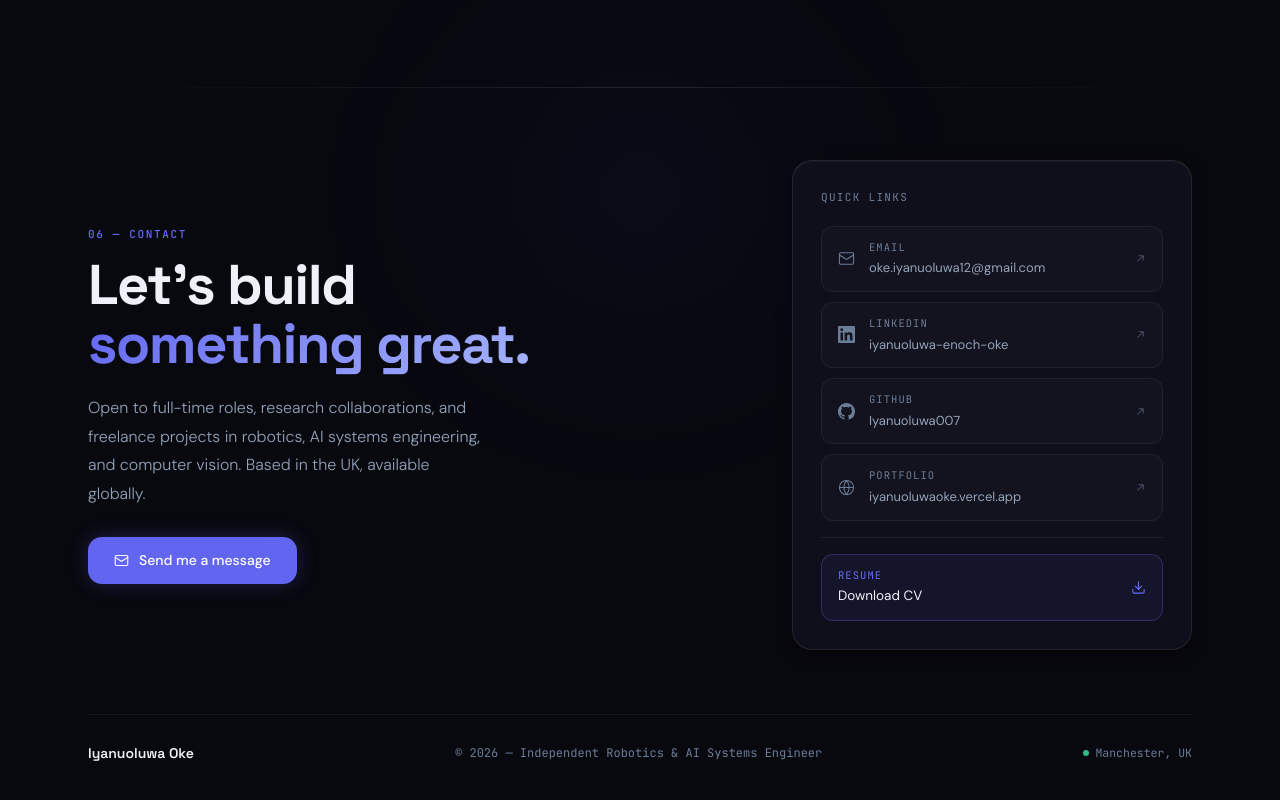
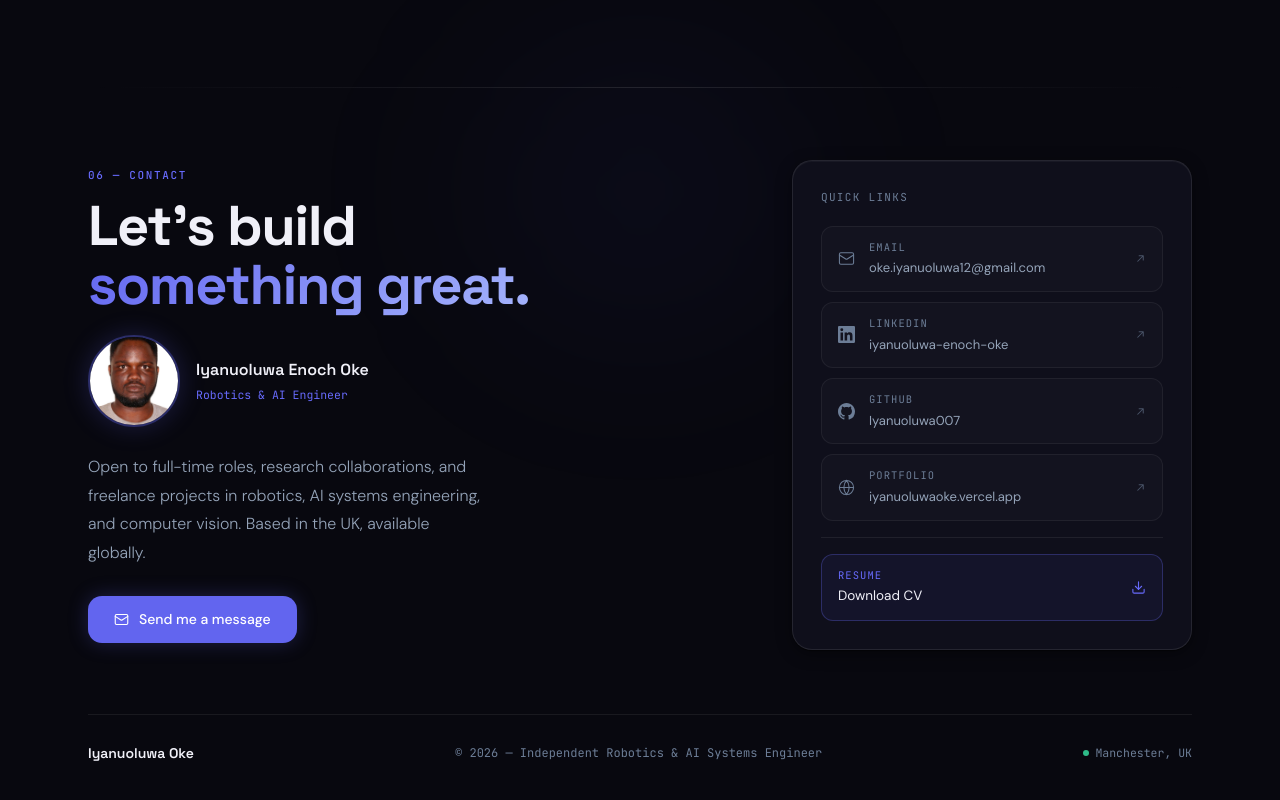
Before and after one commit to Iyanuoluwa007/My-Portfolio-Site, a Next.js app: page / in a window 1280 px wide. Shown: the part 7939-8739 px from the top of the page. Built offline with nearby package versions, Linux system fonts and the light colour scheme.

Commit message:
content: add portrait photo to contact section

```diff
--- a/src/components/Contact.js
+++ b/src/components/Contact.js
@@ -51,6 +51,29 @@ export default function Contact() {
                 something great.
               </span>
             </motion.h2>
+
+            {/* Portrait, so anyone assessing the work can put a face to it */}
+            <motion.div {...inView(0.15)} style={{ display:"flex", alignItems:"center", gap:16, marginBottom:26 }}>
+              {/* eslint-disable-next-line @next/next/no-img-element */}
+              <img
+                src="/portrait.jpg"
+                alt="Portrait of Iyanuoluwa Enoch Oke"
+                width={92}
+                height={92}
+                loading="lazy"
+                decoding="async"
+                style={{ width:92, height:92, borderRadius:"50%", objectFit:"cover", objectPosition:"center 42%", border:"2px solid rgba(99,102,241,0.4)", boxShadow:"0 0 26px rgba(99,102,241,0.22)", flexShrink:0, display:"block" }}
+              />
+              <div style={{ minWidth:0 }}>
+                <p style={{ fontFamily:"'Space Grotesk',sans-serif", fontWeight:600, fontSize:16, color:"#F0F0F8", margin:0 }}>
+                  Iyanuoluwa Enoch Oke
+                </p>
+                <p style={{ fontFamily:"'JetBrains Mono',monospace", fontSize:11.5, color:"#676AFB", margin:"4px 0 0" }}>
+                  Robotics &amp; AI Engineer
+                </p>
+              </div>
+            </motion.div>
+
             <motion.p {...inView(0.2)} style={{ fontSize:16, color:"#94A3B8", lineHeight:1.8, maxWidth:400, marginBottom:28, fontFamily:"'DM Sans',sans-serif", fontWeight:300 }}>
               Open to full-time roles, research collaborations, and freelance
               projects in robotics, AI systems engineering, and computer vision.
```
Also changed, not shown: public/portrait.jpg (added).
